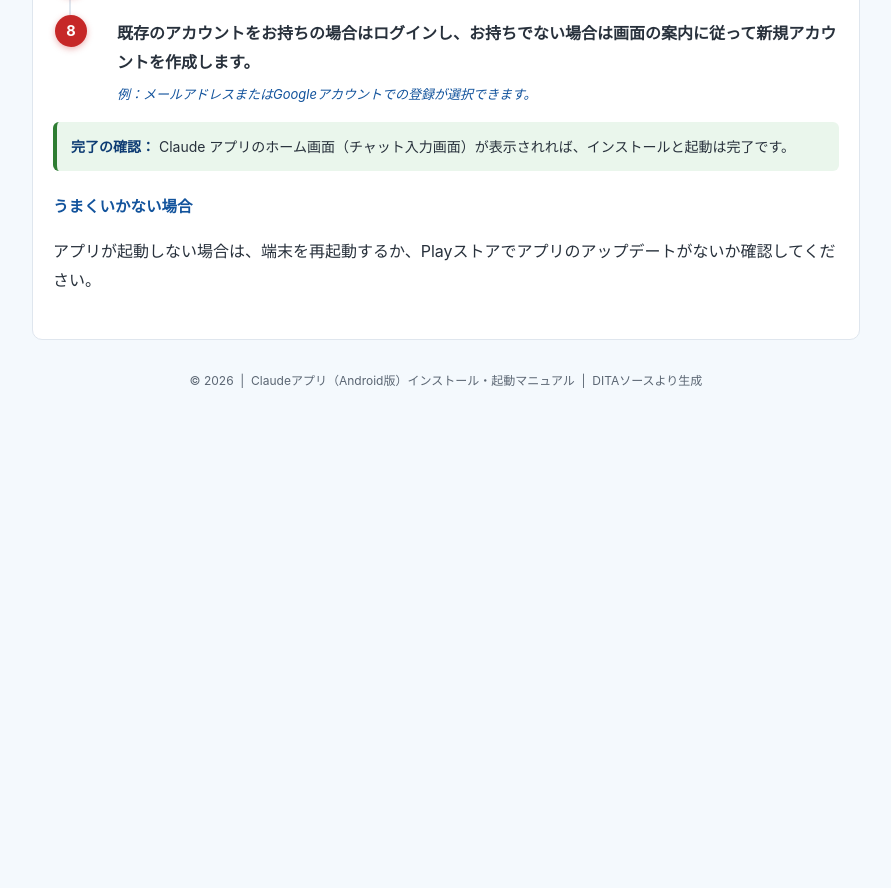
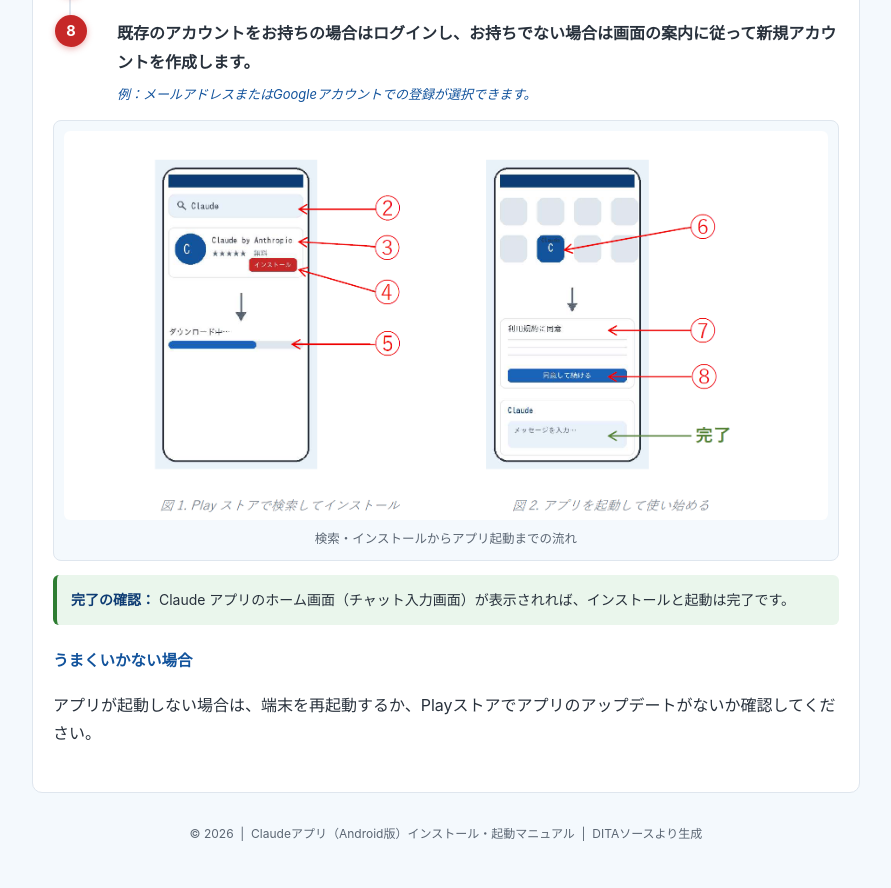
Before and after one commit to otmk3592-ai/portfolio-site, a plain HTML site: page works/claude-manual/index.html in a window 1280 px wide. Shown: the part 1725-2613 px from the top of the page, without its empty margins (194-1085 px from the left). Before the commit the page ends 2216 px from the top, so only its background shows below. Drawn offline with Linux system fonts and the light colour scheme.

Commit message:
DITAマニュアルに画像添付

```diff
--- a/works/claude-manual/index.html
+++ b/works/claude-manual/index.html
@@ -180,6 +180,25 @@
     font-weight:600;
     font-size:.95em;
   }
+  figure.step-fig{
+    margin:12px 0 4px;
+    padding:10px;
+    background:var(--blue-050);
+    border:1px solid var(--gray-200);
+    border-radius:8px;
+  }
+  figure.step-fig img{
+    display:block;
+    width:100%;
+    height:auto;
+    border-radius:6px;
+  }
+  figure.step-fig figcaption{
+    margin-top:8px;
+    font-size:12.5px;
+    color:var(--gray-500);
+    text-align:center;
+  }
 
   footer{
     text-align:center;
@@ -283,6 +302,11 @@
       </li>
     </ol>
 
+    <figure class="step-fig">
+      <img src="images/figure3-search-install.png" alt="Playストアで「Claude」を検索してインストールし、アプリを起動して利用規約に同意するまでの一連の流れを示す図">
+      <figcaption>検索・インストールからアプリ起動までの流れ</figcaption>
+    </figure>
+
     <div class="box result">
       <strong>完了の確認：</strong> Claude アプリのホーム画面（チャット入力画面）が表示されれば、インストールと起動は完了です。
     </div>
```
Also changed, not shown: index.html (+3 -11 lines), work-info-manual.html (+6 -4 lines), images/manual-pdf-sc.png (added), images/manual-word-sc.png, works/claude-manual/images/figure3-search-install.png (added), 3 other files.
